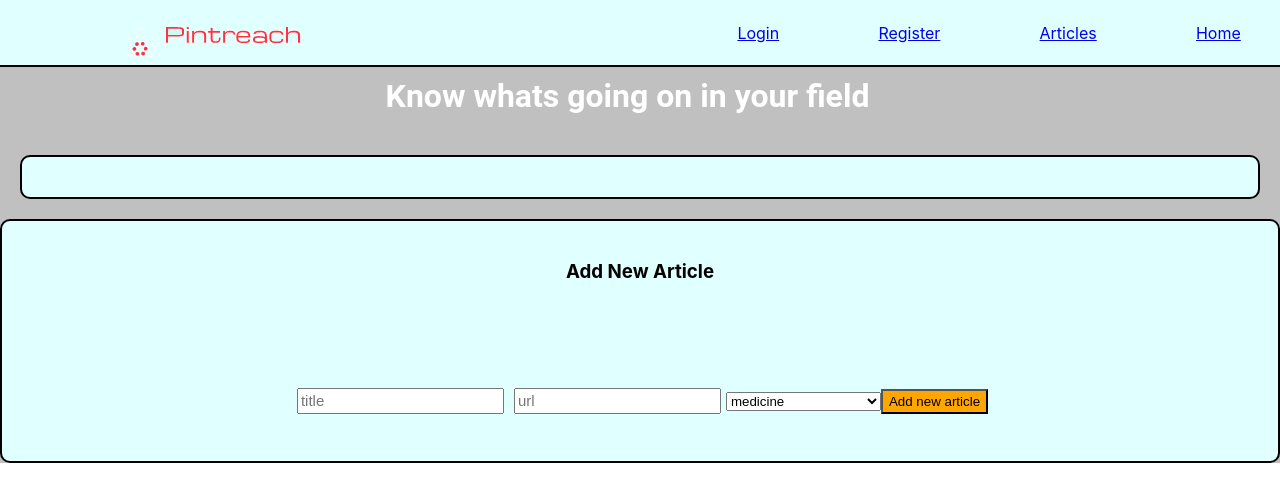
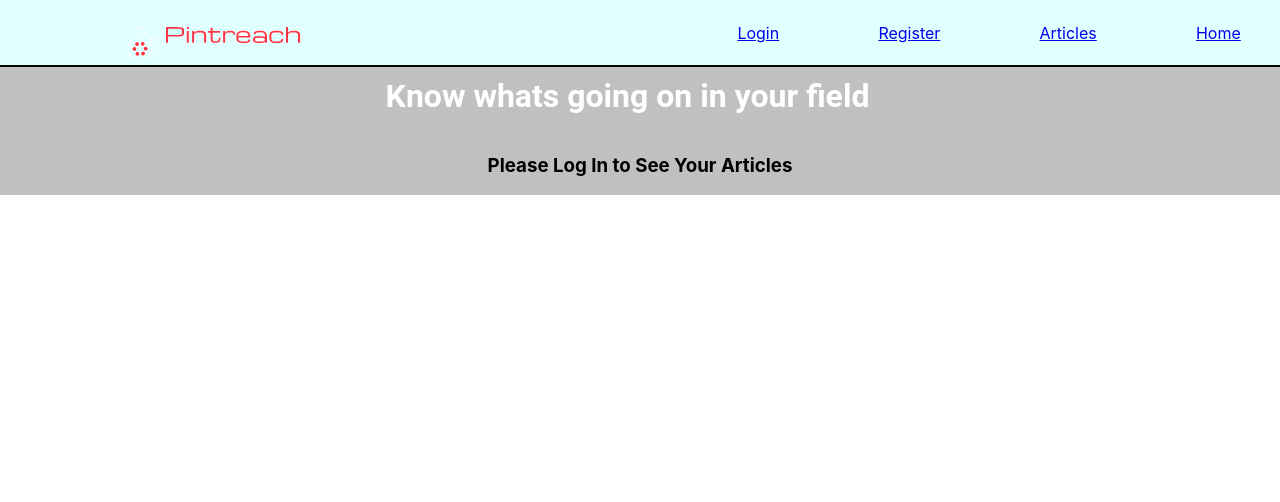
Before and after one commit to pintreach/buildweek-pintreach-FE, a React (Create React App) app in the folder pintreach/: page / in a window 1280 px wide. Shown: the top 502 px of the page. Built offline with nearby package versions, Linux system fonts and the light colour scheme.

Commit message:
Adds ternary for logged in

```diff
--- a/pintreach/src/components/ArticleList.js
+++ b/pintreach/src/components/ArticleList.js
@@ -17,6 +17,7 @@ class ArticleList extends React.Component {
 		const token = localStorage.getItem('authorization');
 		if (localStorage.getItem('id')) {
 			const id = localStorage.getItem('id');
+			this.setState({ loggedIn: !this.state.loggedIn });
 			axios
 				.get(`https://pintereach-buildweek.herokuapp.com/users/${id}/articles`, {
 					headers: { authorization: token }
@@ -39,7 +40,7 @@ class ArticleList extends React.Component {
 			})
 			.then((res) => {
 				console.log(res.status);
-				this.setState({toggler: !this.state.toggler})
+				this.setState({ toggler: !this.state.toggler });
 			})
 			.catch((err) => {
 				console.log(err);
@@ -48,12 +49,17 @@ class ArticleList extends React.Component {
 	render() {
 		return (
 			<div className="pintreachForm">
-				<AddArticle />
-				<div className="pintreachList">
+			{this.state.loggedIn ? (
+				<>
+					<AddArticle />
+					<div className="pintreachList">
 					{this.state.articles.map((article) => (
-						<Article deleteArticle={this.deleteArticle} key={article.id} article={article} />
-					))}
+						<Article deleteArticle={this.deleteArticle} key={article.id} article={article} />))}
 				</div>
+				</>
+			):(
+        <h3>Please Log In to See Your Articles</h3>
+			)}
 			</div>
 		);
 	}
```
